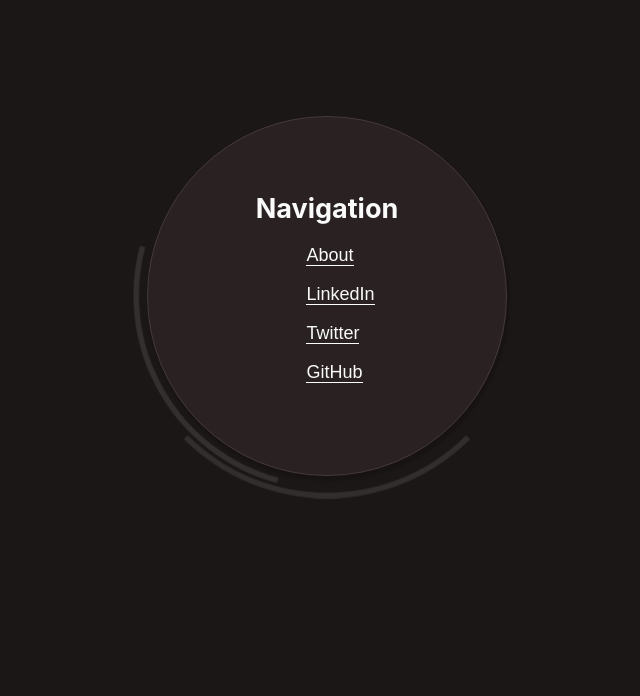
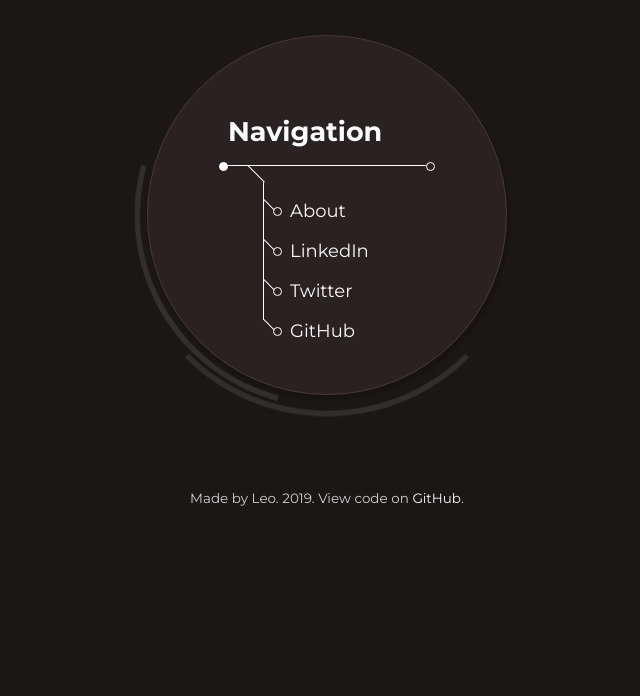
Before and after one commit to leocreatini/leocreatini, a Gatsby site: page / in a window 1280 px wide. Shown: the part 104-800 px from the top of the page, without its empty margins (313-953 px from the left). Built offline with nearby package versions, Linux system fonts and the light colour scheme; Gatsby itself is replaced by a stand-in of ours.

Commit message:
feat: update navigation styles

```diff
--- a/package.json
+++ b/package.json
@@ -10,6 +10,7 @@
     "gatsby-image": "^2.2.29",
     "gatsby-plugin-manifest": "^2.2.23",
     "gatsby-plugin-offline": "^3.0.16",
+    "gatsby-plugin-prefetch-google-fonts": "^1.4.3",
     "gatsby-plugin-react-helmet": "^3.1.13",
     "gatsby-plugin-sharp": "^2.2.31",
     "gatsby-plugin-styled-components": "^3.1.11",
--- a/src/components/Card.js
+++ b/src/components/Card.js
@@ -1,7 +1,6 @@
 import styled from 'styled-components'
 
-export const Card = styled.div`
-  padding: 1.5rem;
+export const Base = styled.div`
   box-sizing: border-box;
   box-shadow: 2px 4px 2px 1px rgba(0, 0, 0, 0.15);
   max-width: ${({ width }) => width || 'auto'};
@@ -11,14 +10,23 @@
   color: #fafafa;
 `
 
-export const CircleCard = styled(Card)`
+export const Circle = styled(Base)`
   border-radius: 100%;
   width: ${({ width }) => width || 'auto'};
   height: ${({ width }) => width || 'auto'};
-  display: flex;
-  flex-direction: column;
-  align-items: center;
-  justify-content: center;
+  position: relative;
 `
 
+export const Body = styled.div`
+  padding: ${({ padding }) => padding || '1.5rem'};
+  margin: ${({ margin }) => margin || '1.5rem'};
+  max-width: ${({ width }) => width || 'auto'};
+`
+
+function Card() {}
+
+Card.Base = Base
+Card.Circle = Circle
+Card.Body = Body
+
 export default Card
--- a/src/components/CenterCenter.js
+++ b/src/components/CenterCenter.js
@@ -1,10 +1,10 @@
 import styled from 'styled-components'
 
 export const CenterCenter = styled.div`
-  position: absolute;
-  top: 50%;
-  left: 50%;
-  transform: translate(-50%, -50%);
+  display: flex;
+  position: relative;
+  align-content: center;
+  justify-content: center;
 `
 
 export default CenterCenter
--- /dev/null
+++ b/src/components/Footer.js
@@ -0,0 +1,8 @@
+import styled from 'styled-components'
+
+export const Footer = styled.footer`
+  margin: 5rem 0 1.5rem;
+  font-size: 0.75rem;
+`
+
+export default Footer
--- a/src/components/Layout/index.js
+++ b/src/components/Layout/index.js
@@ -1,17 +1,13 @@
-/**
- * Layout component that queries for data
- * with Gatsby's useStaticQuery component
- *
- * See: https://www.gatsbyjs.org/docs/use-static-query/
- */
-
 import React from 'react'
 import PropTypes from 'prop-types'
 import { useStaticQuery, graphql } from 'gatsby'
 
 import PageLimit from '../PageLimit'
+import { ExternalLink } from '../Link'
 import Header from '../Header'
 import './styles.css'
+import CenterCenter from '../CenterCenter'
+import Footer from '../Footer.js'
 
 const Layout = ({ children }) => {
   const data = useStaticQuery(graphql`
@@ -27,9 +23,18 @@
   return (
     <PageLimit>
       <Header siteTitle={data.site.siteMetadata.title} />
+
       <main>{children}</main>
 
-      <footer></footer>
+      <Footer>
+        <CenterCenter>
+          Made by Leo. 2019. View code on{' '}
+          <ExternalLink href="https://github.com/leocreatini/leocreatini">
+            GitHub
+          </ExternalLink>
+          .
+        </CenterCenter>
+      </Footer>
     </PageLimit>
   )
 }
--- a/src/components/Layout/styles.css
+++ b/src/components/Layout/styles.css
@@ -1,5 +1,5 @@
 html {
-  font-family: sans-serif;
+  font-family: 'Montserrat', sans-serif;
   -ms-text-size-adjust: 100%;
   -webkit-text-size-adjust: 100%;
 }
@@ -124,22 +124,22 @@
 select {
   text-transform: none;
 }
-[type="reset"],
-[type="submit"],
+[type='reset'],
+[type='submit'],
 button,
-html [type="button"] {
+html [type='button'] {
   -webkit-appearance: button;
 }
-[type="button"]::-moz-focus-inner,
-[type="reset"]::-moz-focus-inner,
-[type="submit"]::-moz-focus-inner,
+[type='button']::-moz-focus-inner,
+[type='reset']::-moz-focus-inner,
+[type='submit']::-moz-focus-inner,
 button::-moz-focus-inner {
   border-style: none;
   padding: 0;
 }
-[type="button"]:-moz-focusring,
-[type="reset"]:-moz-focusring,
-[type="submit"]:-moz-focusring,
+[type='button']:-moz-focusring,
+[type='reset']:-moz-focusring,
+[type='submit']:-moz-focusring,
 button:-moz-focusring {
   outline: 1px dotted ButtonText;
 }
@@ -159,21 +159,21 @@
 textarea {
   overflow: auto;
 }
-[type="checkbox"],
-[type="radio"] {
+[type='checkbox'],
+[type='radio'] {
   box-sizing: border-box;
   padding: 0;
 }
-[type="number"]::-webkit-inner-spin-button,
-[type="number"]::-webkit-outer-spin-button {
+[type='number']::-webkit-inner-spin-button,
+[type='number']::-webkit-outer-spin-button {
   height: auto;
 }
-[type="search"] {
+[type='search'] {
   -webkit-appearance: textfield;
   outline-offset: -2px;
 }
-[type="search"]::-webkit-search-cancel-button,
-[type="search"]::-webkit-search-decoration {
+[type='search']::-webkit-search-cancel-button,
+[type='search']::-webkit-search-decoration {
   -webkit-appearance: none;
 }
 ::-webkit-input-placeholder {
@@ -201,14 +201,14 @@
 body {
   background: hsla(0, 10%, 10%, 1);
   color: hsla(0, 100%, 100%, 0.8);
-  font-family: sans-serif;
+  font-family: 'Montserrat', sans-serif;
   font-weight: normal;
   word-wrap: break-word;
   font-kerning: normal;
-  -moz-font-feature-settings: "kern", "liga", "clig", "calt";
-  -ms-font-feature-settings: "kern", "liga", "clig", "calt";
-  -webkit-font-feature-settings: "kern", "liga", "clig", "calt";
-  font-feature-settings: "kern", "liga", "clig", "calt";
+  -moz-font-feature-settings: 'kern', 'liga', 'clig', 'calt';
+  -ms-font-feature-settings: 'kern', 'liga', 'clig', 'calt';
+  -webkit-font-feature-settings: 'kern', 'liga', 'clig', 'calt';
+  font-feature-settings: 'kern', 'liga', 'clig', 'calt';
 }
 img {
   max-width: 100%;
@@ -231,8 +231,7 @@
   padding-top: 0;
   margin-bottom: 1.45rem;
   color: inherit;
-  font-family: -apple-system, BlinkMacSystemFont, Segoe UI, Roboto, Oxygen,
-    Ubuntu, Cantarell, Fira Sans, Droid Sans, Helvetica Neue, sans-serif;
+  font-family: 'Montserrat', sans-serif;
   font-weight: bold;
   text-rendering: optimizeLegibility;
   font-size: 2.25rem;
@@ -248,8 +247,7 @@
   padding-top: 0;
   margin-bottom: 1.45rem;
   color: inherit;
-  font-family: -apple-system, BlinkMacSystemFont, Segoe UI, Roboto, Oxygen,
-    Ubuntu, Cantarell, Fira Sans, Droid Sans, Helvetica Neue, sans-serif;
+  font-family: 'Montserrat', sans-serif;
   font-weight: bold;
   text-rendering: optimizeLegibility;
   font-size: 1.62671rem;
@@ -265,8 +263,7 @@
   padding-top: 0;
   margin-bottom: 1.45rem;
   color: inherit;
-  font-family: -apple-system, BlinkMacSystemFont, Segoe UI, Roboto, Oxygen,
-    Ubuntu, Cantarell, Fira Sans, Droid Sans, Helvetica Neue, sans-serif;
+  font-family: 'Montserrat', sans-serif;
   font-weight: bold;
   text-rendering: optimizeLegibility;
   font-size: 1.38316rem;
@@ -282,8 +279,7 @@
   padding-top: 0;
   margin-bottom: 1.45rem;
   color: inherit;
-  font-family: -apple-system, BlinkMacSystemFont, Segoe UI, Roboto, Oxygen,
-    Ubuntu, Cantarell, Fira Sans, Droid Sans, Helvetica Neue, sans-serif;
+  font-family: 'Montserrat', sans-serif;
   font-weight: bold;
   text-rendering: optimizeLegibility;
   font-size: 1rem;
@@ -299,8 +295,7 @@
   padding-top: 0;
   margin-bottom: 1.45rem;
   color: inherit;
-  font-family: -apple-system, BlinkMacSystemFont, Segoe UI, Roboto, Oxygen,
-    Ubuntu, Cantarell, Fira Sans, Droid Sans, Helvetica Neue, sans-serif;
+  font-family: 'Montserrat', sans-serif;
   font-weight: bold;
   text-rendering: optimizeLegibility;
   font-size: 0.85028rem;
@@ -316,8 +311,7 @@
   padding-top: 0;
   margin-bottom: 1.45rem;
   color: inherit;
-  font-family: -apple-system, BlinkMacSystemFont, Segoe UI, Roboto, Oxygen,
-    Ubuntu, Cantarell, Fira Sans, Droid Sans, Helvetica Neue, sans-serif;
+  font-family: 'Montserrat', sans-serif;
   font-weight: bold;
   text-rendering: optimizeLegibility;
   font-size: 0.78405rem;
@@ -572,10 +566,10 @@
 th {
   text-align: left;
   border-bottom: 1px solid hsla(0, 0%, 0%, 0.12);
-  font-feature-settings: "tnum";
-  -moz-font-feature-settings: "tnum";
-  -ms-font-feature-settings: "tnum";
-  -webkit-font-feature-settings: "tnum";
+  font-feature-settings: 'tnum';
+  -moz-font-feature-settings: 'tnum';
+  -ms-font-feature-settings: 'tnum';
+  -webkit-font-feature-settings: 'tnum';
   padding-left: 0.96667rem;
   padding-right: 0.96667rem;
   padding-top: 0.725rem;
@@ -593,8 +587,8 @@
 code {
   background-color: hsla(0, 0%, 0%, 0.04);
   border-radius: 3px;
-  font-family: "SFMono-Regular", Consolas, "Roboto Mono", "Droid Sans Mono",
-    "Liberation Mono", Menlo, Courier, monospace;
+  font-family: 'SFMono-Regular', Consolas, 'Roboto Mono', 'Droid Sans Mono',
+    'Liberation Mono', Menlo, Courier, monospace;
   padding: 0;
   padding-top: 0.2em;
   padding-bottom: 0.2em;
@@ -608,13 +602,13 @@
 tt:before,
 tt:after {
   letter-spacing: -0.2em;
-  content: " ";
+  content: ' ';
 }
 pre code:before,
 pre code:after,
 pre tt:before,
 pre tt:after {
-  content: "";
+  content: '';
 }
 @media only screen and (max-width: 480px) {
   html {
--- a/src/components/Link.js
+++ b/src/components/Link.js
@@ -3,24 +3,22 @@
 import { Link as GatsbyLink } from 'gatsby'
 
 const glow = keyframes`
-  0% { opacity: 1; }
- 50% { opacity: 0.65; }
- 100% { opacity: 1; }
+  0% { text-shadow: 0 0 0 hsla(0, 100%, 100%, 1); }
+ 50% { text-shadow: 0 0 6px hsla(0, 100%, 100%, 0.5); }
+ 100% { text-shadow: 0 0 0 hsla(0, 100%, 100%, 1); }
 `
 
 const LinkStyles = css`
   text-decoration: none;
   color: #fafafa;
-  transition: border-bottom 180ms ease-in-out;
   position: relative;
-  height: 1rem;
-  line-height: 1rem;
-  border-bottom: 1px solid white;
+  height: 1.5rem;
+  line-height: 1.5rem;
+  margin: 0 0 0 0.2rem;
 
   &:hover,
   &:active {
-    border-bottom: 1px solid transparent;
-    animation: ${glow} 1200ms 120ms ease-in-out infinite;
+    animation: ${glow} 2000ms 120ms ease-in-out infinite;
   }
 `
 
--- /dev/null
+++ b/src/components/List.js
@@ -0,0 +1,29 @@
+import styled from 'styled-components'
+
+const List = styled.ul`
+  padding: 0.75rem 0 0 1.25rem;
+  margin: 1rem 0 0 2rem;
+  position: relative;
+
+  &:before {
+    position: absolute;
+    content: '';
+    left: -1.125rem;
+    top: -0.625rem;
+    width: 1.325rem;
+    height: 1px;
+    border-top: 1px solid #fff;
+    transform: rotate(45deg);
+  }
+  &:after {
+    content: '';
+    position: absolute;
+    height: calc(100% - 1.25rem);
+    width: 1px;
+    background: #fff;
+    left: -1px;
+    top: -2px;
+  }
+`
+
+export default List
--- /dev/null
+++ b/src/components/ListBorder.js
@@ -0,0 +1,28 @@
+import styled from 'styled-components'
+
+const ListBorder = styled.div`
+  position: relative;
+  border-top: 1px solid #fff;
+  margin: 0 0 1px;
+
+  &:before,
+  &:after {
+    position: absolute;
+    content: '';
+    top: -0.25rem;
+    width: 0.5rem;
+    height: 0.5rem;
+    border: 1px solid #fff;
+    border-radius: 100%;
+  }
+
+  &:before {
+    left: -0.5rem;
+    background: #fff;
+  }
+  &:after {
+    right: -0.5rem;
+  }
+`
+
+export default ListBorder
--- a/src/components/ListItem.js
+++ b/src/components/ListItem.js
@@ -1,7 +1,42 @@
-import styled, { keyframes } from 'styled-components'
+import styled from 'styled-components'
 
-export const ListItem = styled.li`
+const ListItem = styled.li`
+  position: relative;
+  height: 1.5rem;
   list-style-type: none;
+
+  &:before {
+    position: absolute;
+    content: '';
+    left: -0.75rem;
+    top: 0.5rem;
+    width: 0.5rem;
+    height: 0.5rem;
+    border: 1px solid #fff;
+    border-radius: 100%;
+    transition: background 180ms ease-in-out;
+  }
+
+  &:after {
+    position: absolute;
+    content: '';
+    left: calc(-1.25rem - 2px);
+    top: 0.325rem;
+    width: 0.75rem;
+    height: 1px;
+    border-top: 1px solid #fff;
+    transform: rotate(45deg);
+  }
+
+  & a {
+    text-decoration: none;
+  }
+
+  &:hover {
+    &:before {
+      background: #fff;
+    }
+  }
 `
 
 export default ListItem
--- a/src/pages/index.js
+++ b/src/pages/index.js
@@ -3,9 +3,10 @@
 import Layout from '../components/Layout'
 // import Image from '../components/Image'
 import CenterCenter from '../components/CenterCenter'
-import UnorderedList from '../components/UnorderedList'
-import { CircleCard } from '../components/Card'
+import Card from '../components/Card'
+import List from '../components/List'
 import ListItem from '../components/ListItem'
+import ListBorder from '../components/ListBorder'
 import SEO from '../components/SEO'
 import PartialSpinner from '../components/PartialSpinner'
 import { InternalLink, ExternalLink } from '../components/Link'
@@ -15,11 +16,13 @@
   <Layout>
     <SEO title="Home" />
     <CenterCenter>
-      <CircleCard width="20rem">
+      <Card.Circle width="20rem">
         <PartialSpinner size="5px" scale={1.075} timing="3000ms" />
         <PartialSpinner size="5px" scale={1.125} timing="2000ms" reverse />
+        <Card.Body margin="3rem auto 0" width="14rem">
           <H2>Navigation</H2>
-        <UnorderedList>
+          <ListBorder />
+          <List>
             <ListItem>
               <InternalLink to="/about">About</InternalLink>
             </ListItem>
@@ -38,8 +41,9 @@
                 GitHub
               </ExternalLink>
             </ListItem>
-        </UnorderedList>
-      </CircleCard>
+          </List>
+        </Card.Body>
+      </Card.Circle>
     </CenterCenter>
   </Layout>
 )
```
Also changed, not shown: gatsby-config.js (+11 -0 lines), src/pages/about.js (+5 -3 lines), 1 other file. Lines whose indentation alone changed are shown as unchanged.
